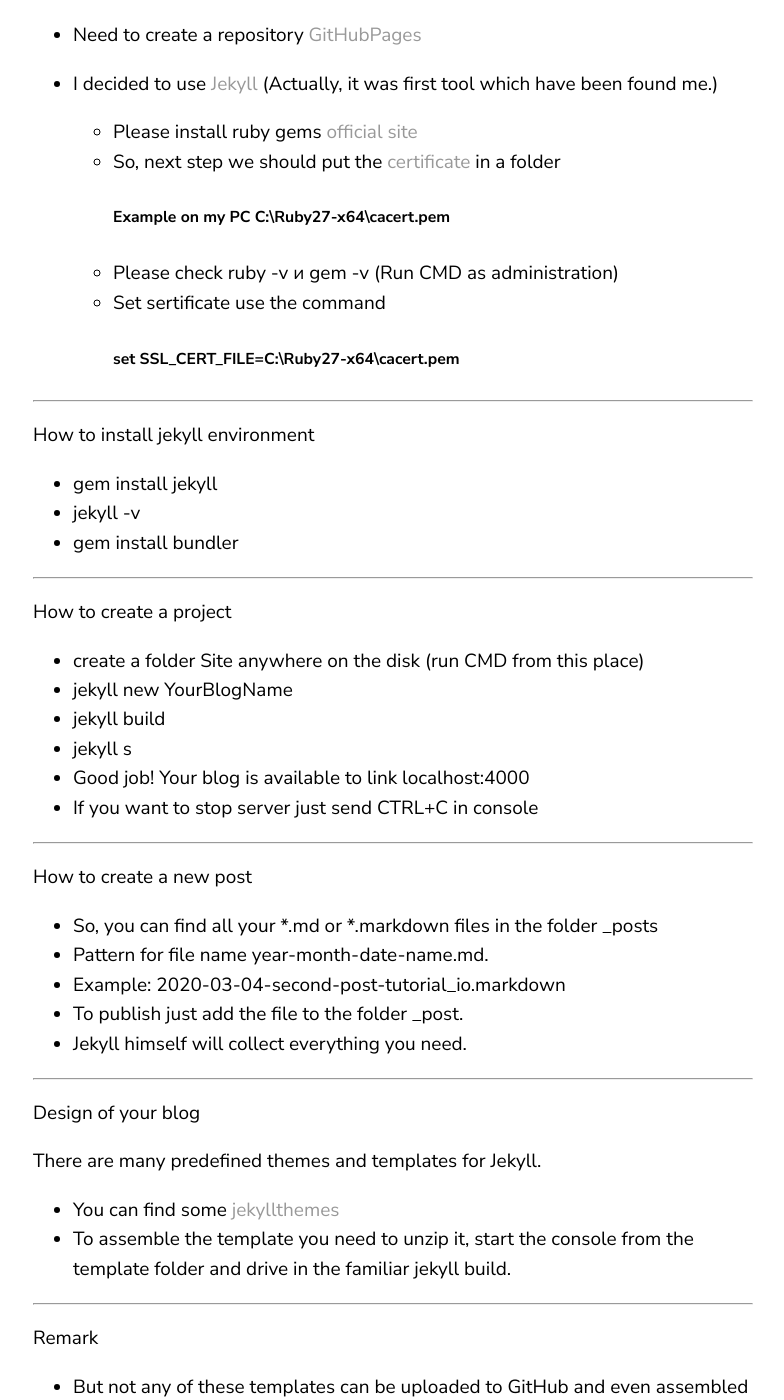
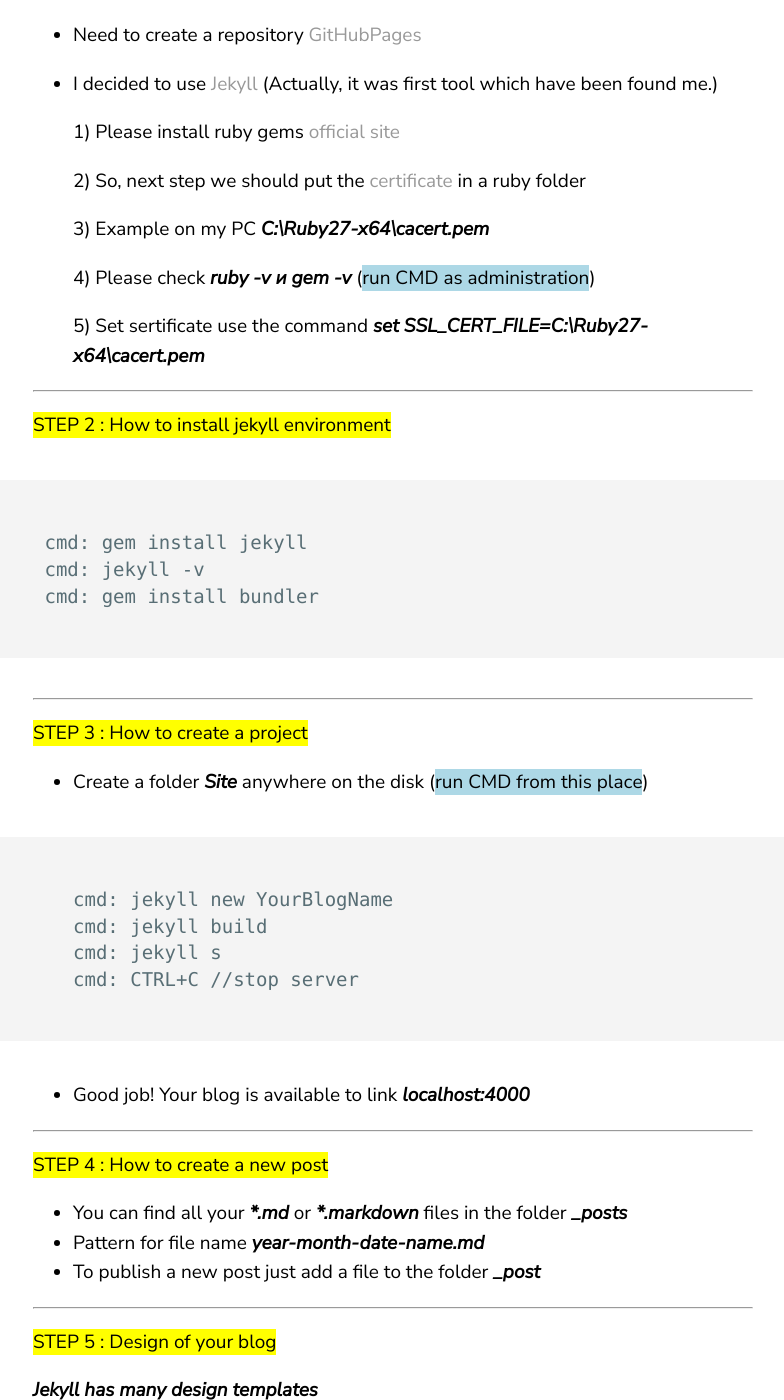
Before and after one commit to Rocket47/Rocket47.github.io, a Jekyll site: the page built from _posts/2020-03-04-second-post-tutorial_io.markdown, in a window 1280 px wide and 1400 px high, scrolled down 682 px. Shown: the whole window, without its empty margins (67-851 px from the left). Built offline with Jekyll 4.4.1, drawn with Linux system fonts in a browser that asks for light colours; some of the changed text lies outside the part shown.

Commit message:
Update post 2.0.1

````diff
--- a/_posts/2020-03-04-second-post-tutorial_io.markdown
+++ b/_posts/2020-03-04-second-post-tutorial_io.markdown
@@ -8,64 +8,71 @@ date:   2020-04-03 22:58 +0530
 
 Hi everyone!
 
-So, this instruction for windows user but for unix it will be easy, as always :)
+So, this instruction for windows users but for unix it will be easy, as always :)
 
-First of all:
+<mark>STEP 1 : First of all:</mark>
 
 * Need to create a repository [GitHubPages](https://pages.github.com/)
 
-* 	I decided to use [Jekyll]( https://jekyllrb.com/)  (Actually, it was first tool which have been found me.)
+* I decided to use [Jekyll]( https://jekyllrb.com/)  (Actually, it was first tool which have been found me.)
 
-	* Please install ruby gems [official site](https://rubyinstaller.org/)
-	* So, next step we should put the [certificate](https://gist.github.com/agragregra/53d8b9cc22c3f14d6ad6dc536c66fe14) in a folder
-	##### Example on my PC C:\Ruby27-x64\cacert.pem
-	* Please check  ruby -v и gem -v (Run CMD as administration)
-    * Set sertificate use the command
-	##### set SSL_CERT_FILE=C:\Ruby27-x64\cacert.pem
+
+    1) Please install ruby gems [official site](https://rubyinstaller.org/)
+
+    2) So, next step we should put the [certificate](https://gist.github.com/agragregra/53d8b9cc22c3f14d6ad6dc536c66fe14) in a ruby folder
+
+    3) Example on my PC ***C:\Ruby27-x64\cacert.pem***
+
+    4) Please check  ***ruby -v и gem -v*** (<mark style="background-color: lightblue">run CMD as administration</mark>)
+
+    5) Set sertificate use the command ***set SSL_CERT_FILE=C:\Ruby27-x64\cacert.pem***
+
 
 ***
-How to install jekyll environment
+<mark>STEP 2 : How to install jekyll environment</mark>
+```
+ cmd: gem install jekyll
+ cmd: jekyll -v
+ cmd: gem install bundler
+```
+***
+<mark>STEP 3 : How to create a project</mark>
 
-* gem install jekyll
-* jekyll -v
-* gem install bundler
-
-***
-How to create a project
-
-* create a folder Site anywhere on the disk (run CMD from this plaсe)
-* jekyll new YourBlogName
-* jekyll build
-* jekyll s
-* Good job! Your blog is available to link localhost:4000
-* If you want to stop server just send CTRL+C in console
+* Create a folder ***Site*** anywhere on the disk (<mark style="background-color: lightblue">run CMD from this plaсe</mark>)
+```
+cmd: jekyll new YourBlogName
+cmd: jekyll build
+cmd: jekyll s
+cmd: CTRL+C //stop server
+```
+* Good job! Your blog is available to link ***localhost:4000***
 
 ***
 
-How to create a new post
+<mark>STEP 4 : How to create a new post</mark>
 
-* So, you can find all your *.md or *.markdown files in the folder _posts
-* Pattern for file name  year-month-date-name.md.
-* Example: 2020-03-04-second-post-tutorial_io.markdown
-* To publish just add the file to the folder _post.
-* Jekyll himself will collect everything you need.
+* You can find all your ___*.md___ or ___*.markdown___ files in the folder ***_posts***
+* Pattern for file name  ***year-month-date-name.md***
+* To publish a new post just add a file to the folder ***_post***
 
 ***
-Design of your blog
 
-There are many predefined themes and templates for Jekyll.
+<mark>STEP 5 : Design of your blog</mark>
 
-* You can find some [jekyllthemes](https://rubyinstaller.org/)
-* To assemble the template you need to unzip it, start the console from the template folder and drive in the familiar jekyll build.
+***Jekyll has many design templates***
+
+* Some of them can be found here [jekyllthemes](https://rubyinstaller.org/)
+* Start the CMD and send ***jekyll build***
 
 ***
-Remark
+<mark style="background-color: lightblue">Remark</mark>
 * But not any of these templates can be uploaded to GitHub and even assembled on your computer
 * Just try to use simple themes.
 * I spent some time finding the right one. Perhaps this was the main issue
 
 ***
-Posting on GitHub.
+<mark>STEP 6 : Posting on GitHub.</mark>
 
-* We already have the repository login.github.io
-* Clone this repository and put filies form your root foolder of the blog
+* We already have the repository ***login.github.io***
+* Clone this repository and put filies from your root folder of the blog
+* Great news! Your blog is created on the GitHub Pages
````
